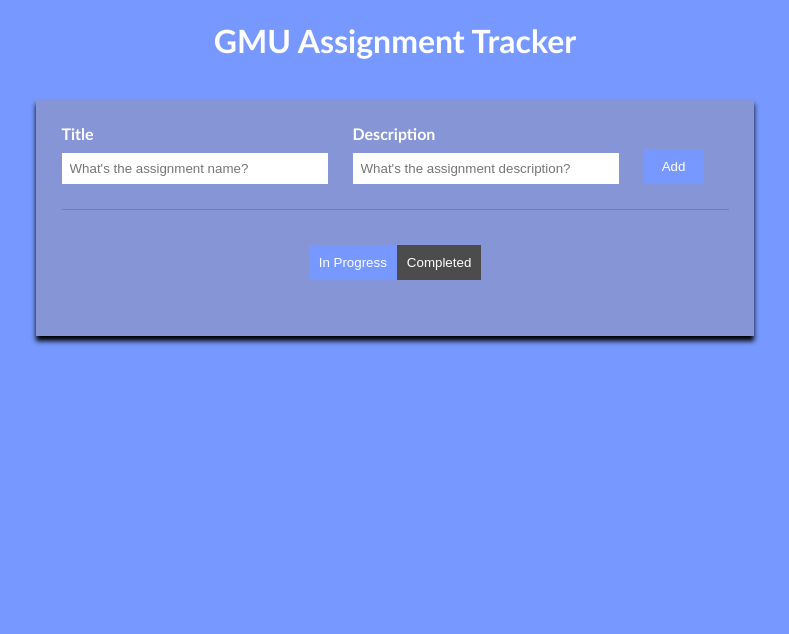
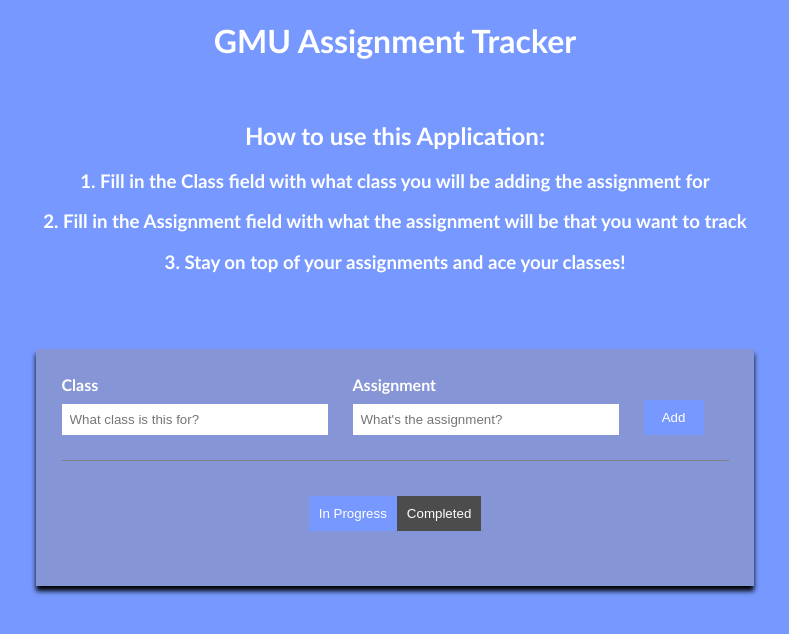
Before and after one commit to jeromesteve202/swe632-protoype, a React (Create React App) app: page / in a window 1280 px wide. Shown: the top 634 px of the page, without its empty margins (245-1034 px from the left). Built offline with nearby package versions, Linux system fonts and the light colour scheme.

Commit message:
adding some more changes

```diff
--- a/src/App.css
+++ b/src/App.css
@@ -6,6 +6,14 @@
 }
 
 h1 {
+  text-align: center;
+}
+
+h2 {
+  text-align: center;
+}
+
+h3 {
   text-align: center;
 }
 
@@ -84,6 +92,7 @@
 }
 
 .button-area {
+  text-align: center;
   margin-bottom: 30px;
 }
 
--- a/src/App.js
+++ b/src/App.js
@@ -7,13 +7,13 @@
 
   const [isCompleteScreen, setCompleteScreen] = useState(false);
   const [allAssignments, setAssignments] = useState([]);
-  const [newTitle, setNewTitle] = useState("");
-  const [newDescription, setNewDescription] = useState("");
+  const [newClass, setNewClass] = useState("");
+  const [newAssignment, setNewAssignment] = useState("");
 
   const handleAddAssignment = () => {
     let newAssignmentItem = {
-      title: newTitle,
-      description: newDescription
+      class: newClass,
+      assignment: newAssignment
     }
 
     let updatedAssignmentsArray = [...allAssignments];
@@ -44,16 +44,37 @@
     <div className="App">
       <h1>
         GMU Assignment Tracker
+      </h1>
+
+      <br/>
+
+      <h2>
+        How to use this Application:
+      </h2>
+
+      <h3>
+        1. Fill in the Class field with what class you will be adding the assignment for
+      </h3>
+
+      <h3>
+        2. Fill in the Assignment field with what the assignment will be that you want to track
+      </h3>
+
+      <h3>
+        3. Stay on top of your assignments and ace your classes!
+      </h3>
+
+      <br/>
 
         <div className='assignment-wrapper'>
           <div className='assignment-input'>
             <div className='assignment-input-item'>
-              <label>Title</label>
-              <input type="text" value={newTitle} onChange={(e) => setNewTitle(e.target.value)} placeholder="What's the assignment name?" />
+              <label>Class</label>
+              <input type="text" value={newClass} onChange={(e) => setNewClass(e.target.value)} placeholder="What class is this for?" />
             </div>
             <div className='assignment-input-item'>
-              <label>Description</label>
-              <input type="text" value={newDescription} onChange={(e) => setNewDescription(e.target.value)} placeholder="What's the assignment description?" />
+              <label>Assignment</label>
+              <input type="text" value={newAssignment} onChange={(e) => setNewAssignment(e.target.value)} placeholder="What's the assignment?" />
             </div>
             <div className='assignment-input-item'>
               <button type='button' onClick={handleAddAssignment} className='primary-button'>Add</button>
@@ -70,8 +91,8 @@
             {allAssignments.map((item, index) => (
               <div className='assignment-list-item' key={index}>
                 <div>
-                  <h3>{item.title}</h3>
-                  <p>{item.description}</p>
+                  <h3>{item.class}</h3>
+                  <p>{item.assignment}</p>
 
                 </div>
                 <div>
@@ -89,7 +110,6 @@
             ))}
             </div>
         </div>
-      </h1>
     </div>
   );
 }
```
